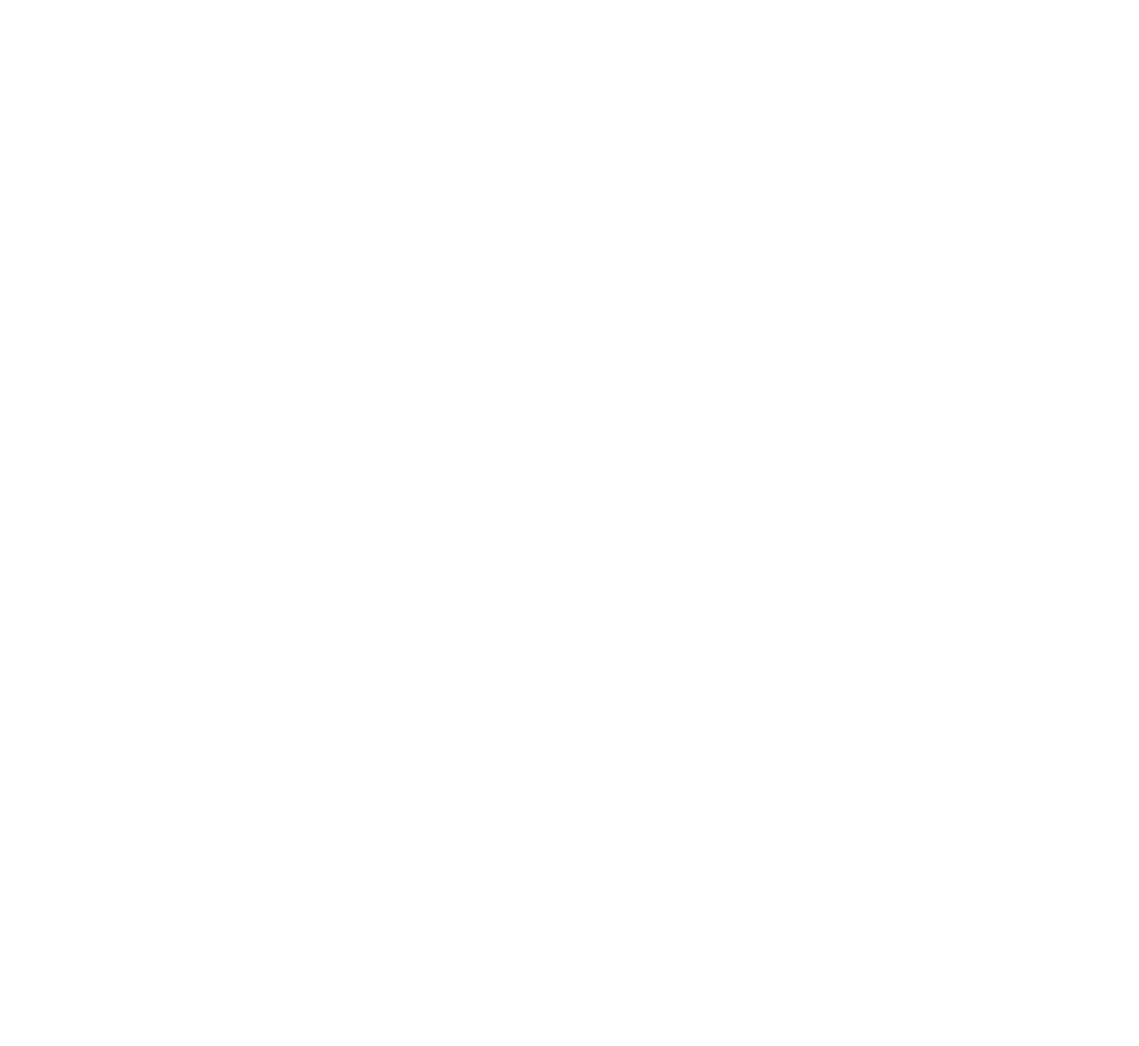
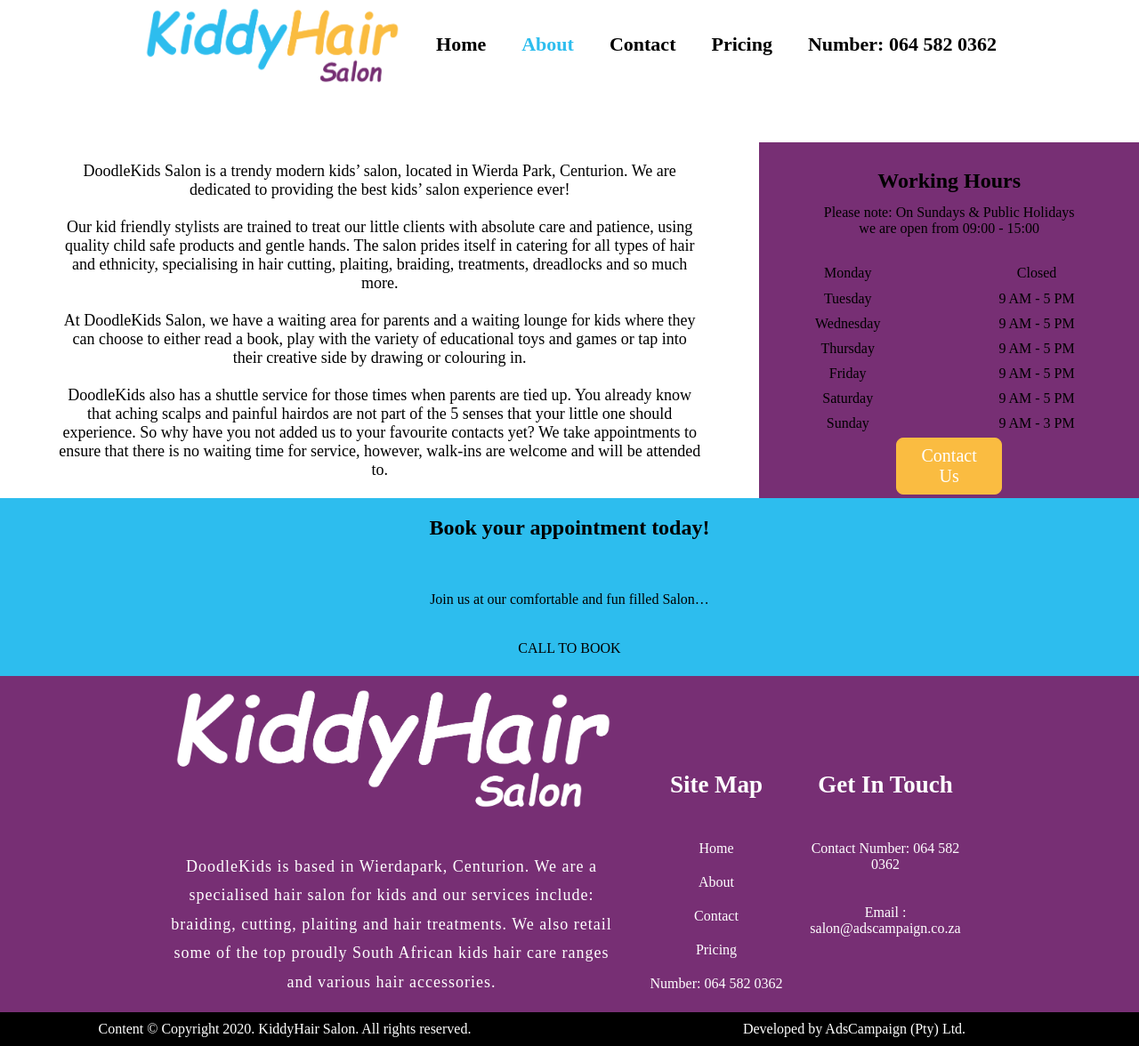
Before and after one commit to ig18may/new-Kidz, a plain HTML site: page about.html in a window 1280 px wide. Shown: the whole page at 89% size. Before the commit the page ends 800 px from the top, so only its background shows below. Drawn offline with Linux system fonts and the light colour scheme; a web font is replaced by a local one.

Commit message:
about page

```diff
--- a/about.html
+++ b/about.html
@@ -3,9 +3,131 @@
 <head>
     <meta charset="UTF-8">
     <meta name="viewport" content="width=device-width, initial-scale=1.0">
-    <title>Document</title>
+    <title>About Page</title>
+    <link rel="stylesheet" href="css/about.css">
+    <style>
+        @font-face {
+            font-family: Adikku Pandai Menari;
+            src: url('./Adikku_Pandai_Menari.ttf');
+        }
+    </style>
 </head>
 <body>
+    <div id="nav">
+        <div id="logo">
+            <img src="images/logo.png" alt="Logo">
+        </div>
+        <div id="links">
+            <a href="index.html">Home</a>
+            <a class="current" href="about.html">About</a>
+            <a href="contact.html">Contact</a>
+            <a href="pricing.html">Pricing</a>
+            <a href="tel:0645820362">Number: 064 582 0362</a>
+        </div>
+    </div>
+
+    <div class="longContent">
+        <div class="superLong">
+                <p>DoodleKids Salon is a trendy modern kids’ salon, located in Wierda Park, Centurion. We are dedicated to providing the best kids’ salon experience ever!
+                <br><br>
+                Our kid friendly stylists are trained to treat our little clients with absolute care and patience, using quality child safe products and gentle hands. The salon prides itself in catering for all types of hair and ethnicity, specialising in hair cutting, plaiting, braiding, treatments, dreadlocks and so much more.
+                <br><br>
+                At DoodleKids Salon, we have a waiting area for parents and a waiting lounge for
+                kids where they can choose to either read a book, play with the variety of educational toys and games or tap into their creative side by drawing or colouring in.
+                <br><br>
+                DoodleKids also has a shuttle service for those times when parents are tied up. You already know that aching scalps and painful hairdos are not part of the 5 senses that your little one should experience. So why have you not added us to your favourite contacts yet? We take appointments to ensure that there is no waiting time for service, however, walk-ins are welcome and will be attended to.</p>
+        </div>
+
+        <div class="purpleBlock">
+            <h2> Working Hours </h2>
+                <p>Please note: On Sundays & Public Holidays <br> we are open from 09:00 - 15:00 </p>
+                <table>
+                    <tr>
+                        <td class="marginRight">Monday</td>
+                        <td>Closed</td>
+                    </tr>
+                    <tr>
+                        <td class="marginRight">Tuesday</td>
+                        <td>9 AM - 5 PM</td>
+                    </tr>
+                    <tr>
+                        <td class="marginRight">Wednesday</td>
+                        <td>9 AM - 5 PM</td>
+                    </tr>
+                    <tr>
+                        <td class="marginRight">Thursday</td>
+                        <td>9 AM - 5 PM</td>
+                    </tr>
+                    <tr>
+                        <td class="marginRight">Friday</td>
+                        <td>9 AM - 5 PM</td>
+                    </tr>
+                    <tr>
+                        <td class="marginRight">Saturday</td>
+                        <td>9 AM - 5 PM</td>
+                    </tr>
+                    <tr>
+                        <td class="marginRight">Sunday</td>
+                        <td>9 AM - 3 PM</td>
+                    </tr>
+                </table>
+
+                <a class="button" href="tel:0645820362">Contact Us</a>
+        </div>
+    </div>
+
+    <div class="blueBackground">
+        <div class="blueHappy">
+            <h2>Book your appointment today!</h2>
+            <p>Join us at our comfortable and fun filled Salon…</p>
+            <a href="tel:0645820362">CALL TO BOOK</a>
+        </div>
+    </div>
+
+
+    <div class="topFooter">
+        <div class="whiteLogo" >
+            <img src="images/white_logo.png" alt="Logo">
+        </div>
+
+        <div class="text">
+        <p>DoodleKids is based in Wierdapark, Centurion. We are a
+            specialised hair salon for kids and our services include:
+            braiding, cutting, plaiting and hair treatments. We also retail
+             some of the top proudly South African kids hair care ranges
+            and various hair accessories.</p>
+        </div>
+
+        <div class="siteMap">
+            <h2>Site Map</h2>
+        </div>
+
+        <div class="map">
+            <ul>
+                <li class="space" style="padding-top: 25px;"><a href="index.html">Home</a></li>
+                <li class="space"><a href="about.html">About</a></li>
+                <li class="space"><a href="contact.html">Contact</a></li>
+                <li class="space"><a href="pricing.html">Pricing</a></li>
+                <li class="space"><a href="tel:0645820362">Number: 064 582 0362</a></li>
+            </ul>
+        </div>
+
+        <div class="get">
+            <h2>Get In Touch</h2>
+        </div>
+
+        <div class="inTouch">
+            <ul>
+                <li class="space" style="padding-top: 25px;"><a href="tel:0645820362">Contact Number: 064 582 0362 </a></li>
+                <li class="space"><p>Email : salon@adscampaign.co.za</p></li>
+            </ul>
+        </div>
+    </div>
+
+    <div class="bottomFooter">
+            <div class="left">Content © Copyright 2020. KiddyHair Salon. All rights reserved.</div>
+            <div class="right">Developed by AdsCampaign (Pty) Ltd.</div>
+    </div>
 
 </body>
 </html>
--- /dev/null
+++ b/css/about.css
@@ -0,0 +1,232 @@
+body {
+    font-family: 'Adikku Pandai Menari';
+    text-align: center;
+    margin: 0px auto;
+}
+
+a {
+    text-decoration: none;
+}
+
+ul li {
+    list-style: none;
+    color: white;
+}
+
+ul {
+    padding: 0px 0px;
+    margin: 0px 0px;
+}
+
+#nav {
+    display: grid;
+    min-height: 100px;
+    grid-auto-flow: column;
+    grid-gap: 20px;
+    position: -webkit-sticky;
+	position: sticky;
+    top: 0;
+    background-color: white;
+}
+
+#logo > img {
+    display: grid;
+    height: 100px;
+    width: 290px;
+    float: right;
+    margin-right: 20px;
+}
+
+#links {
+    display: grid;
+    justify-content: start;
+    align-content: center;
+    grid-auto-flow: column;
+    grid-gap: 40px;
+    font-size: 22px;
+}
+
+#links > a {
+    color: black;
+    font-style: bold;
+    font-weight: 800;
+}
+
+#links .current {
+    color: #2DBDEE;
+}
+
+#links > a:hover {
+    color: #FBBD41;
+}
+
+.longContent {
+    display: grid;
+    grid-template-columns: 1fr 1fr 1fr;
+    grid-template-rows: minmax(400px, auto);
+    padding-top: 60px;
+}
+
+.superLong {
+    display: grid;
+    grid-column: 1 / 3;
+    grid-row: 1 / 1;
+    align-content: center;
+    justify-content: center;
+}
+
+.superLong > p {
+    font-size: 18px;
+}
+
+td {
+    padding-top: 6px;
+}
+
+.superLong > p {
+    width: 85%;
+    margin-left: auto;
+    margin-right: auto;
+}
+
+.purpleBlock {
+    display: grid;
+    grid-column: 3 / 4;
+    grid-row: 1 / 1;
+    background-color: #772F74;
+}
+
+.purpleBlock > h2 {
+    padding-top: 10px;
+    margin-bottom: -10px;
+}
+
+.button {
+    display: inline-block;
+    align-self: center;
+    padding: 8px 16px;
+    border: 1px solid #fabc41;
+    border-radius: 8px;
+    background: #fabc41;
+    font-size: 20px;
+    color: white;
+    width: 20%;
+    margin-left: auto;
+    margin-right: auto;
+}
+
+.blueBackground {
+    display: grid;
+    grid-template-columns: 1 / 1;
+    grid-template-rows: minmax(200px, auto);
+    background-color: #2DBDEE;
+}
+
+.blueHappy {
+    display: grid;
+    grid-column: 1 / 1;
+    grid-row: 1 / 1;
+}
+
+.blueHappy > a {
+    color: black;
+}
+
+
+
+
+
+
+
+
+.topFooter {
+    display: grid;
+    grid-template-columns: 1fr 1fr 20px 1fr 1fr 1fr;
+    /*grid-template-columns: 1fr 1fr 1fr 1fr 1fr 1fr;*/
+    grid-template-rows: auto auto;
+    background-color: #772F74;
+}
+
+.whiteLogo, img {
+    display: grid;
+    grid-column: 2 / 3;
+    grid-row: 1 / 1;
+    width: 500px;
+    height: 160px;
+}
+
+.text {
+    display: grid;
+    grid-column: 2 / 2;
+    grid-row: 2 / 2;
+    color: white;
+    line-height: 1.8;
+    letter-spacing: 1px;
+    font-size: 18px;
+    margin-top: 20px;
+}
+
+.siteMap {
+    display: grid;
+    grid-column: 4 / 4;
+    grid-row: 1 / 1;
+    justify-content: center;
+    align-content: flex-end;
+    color: white;
+    font-size: 18px;
+}
+
+.map {
+    display: grid;
+    grid-column: 4 / 4;
+    grid-row: 2 / 2;
+}
+
+.space {
+    padding: 10px 0px;
+}
+
+.get {
+    display: grid;
+    grid-column: 5 / 5;
+    grid-row: 1 / 1;
+    justify-content: center;
+    align-content: flex-end;
+    color: white;
+    font-size: 18px;
+}
+
+.inTouch {
+    display: grid;
+    grid-column: 5 / 5;
+    grid-row: 2 / 2;
+}
+
+.inTouch > p, a {
+    color: white;
+}
+
+.bottomFooter {
+   display: grid;
+   grid-template-columns: 1fr 1fr;
+   grid-template-rows: 1 minmax(100px, auto);
+   background-color: black;
+}
+
+.left {
+    display: grid;
+    grid-column: 1 / 1;
+    grid-row: 1 / 1;
+    color: white;
+}
+
+.right {
+    display: grid;
+    grid-column: 2 / 2;
+    grid-row: 1 / 1;
+    color: white;
+}
+
+.left , .right {
+    padding: 10px 0px;
+}
--- a/css/index.css
+++ b/css/index.css
@@ -425,12 +425,6 @@
     margin-top: 70px;
 }
 
-
-
-
-
-
-
 .topFooter {
     display: grid;
     grid-template-columns: 1fr 1fr 20px 1fr 1fr 1fr;
```
